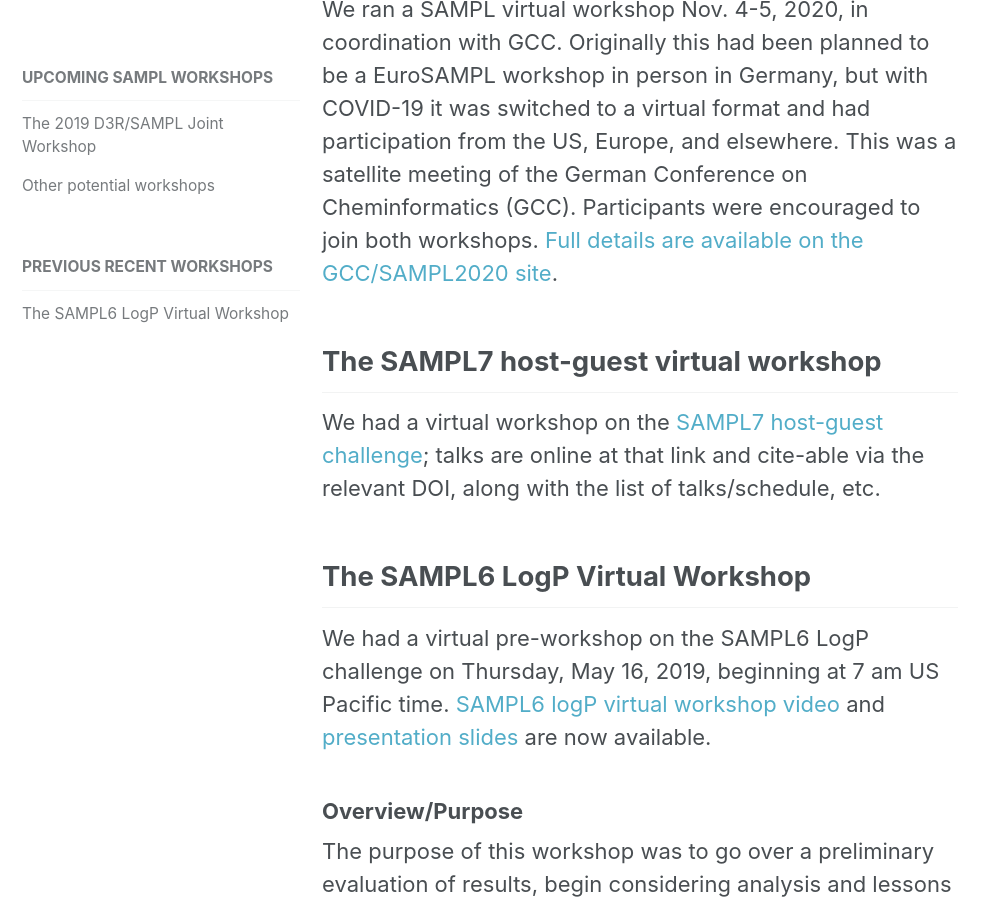
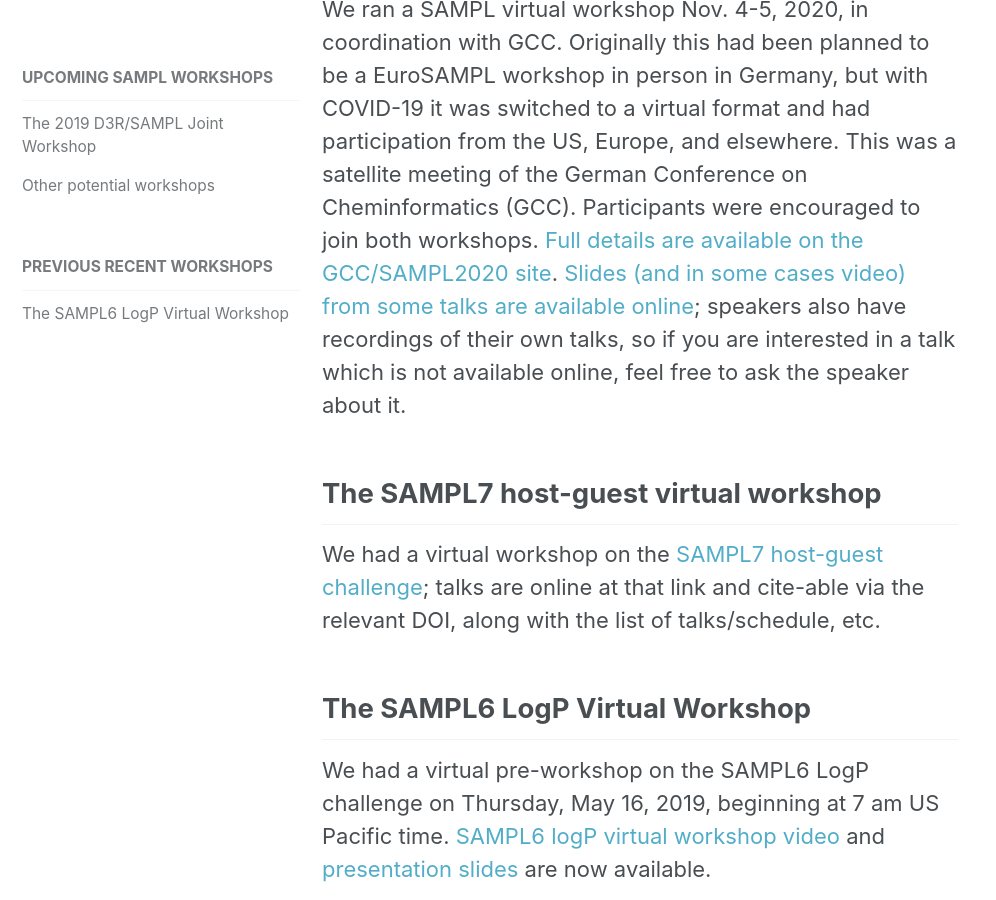
Before and after one commit to samplchallenges/samplchallenges.github.io, a Jekyll site: the page built from _current_challenges/01_workshops.md, in a window 1280 px wide and 900 px high, scrolled down 661 px. Shown: the whole window, without its empty margins (0-996 px from the left). Built offline with Jekyll 4.4.1, drawn with Linux system fonts in a browser that asks for light colours.

Commit message:
Update workshop info

```diff
--- a/_current_challenges/01_workshops.md
+++ b/_current_challenges/01_workshops.md
@@ -18,7 +18,7 @@ permalink: /current/workshops/
 
 We had a 2019 [face-to-face workshop](https://drugdesigndata.org/about/d3r-2019-workshop) Aug. 22-23, 2019 in San Diego, joint with D3R. Due to technical difficulties, talk recordings are in general not available, unfortunately.
 
-We ran a SAMPL virtual workshop Nov. 4-5, 2020, in coordination with GCC. Originally this had been planned to be a EuroSAMPL workshop in person in Germany, but with COVID-19 it was switched to a virtual format and had participation from the US, Europe, and elsewhere. This was a satellite meeting of the German Conference on Cheminformatics (GCC). Participants were encouraged to join both workshops.  [Full details are available on the GCC/SAMPL2020 site](https://www.gdch.de/gcc2020).
+We ran a SAMPL virtual workshop Nov. 4-5, 2020, in coordination with GCC. Originally this had been planned to be a EuroSAMPL workshop in person in Germany, but with COVID-19 it was switched to a virtual format and had participation from the US, Europe, and elsewhere. This was a satellite meeting of the German Conference on Cheminformatics (GCC). Participants were encouraged to join both workshops.  [Full details are available on the GCC/SAMPL2020 site](https://www.gdch.de/gcc2020). [Slides (and in some cases video) from some talks are available online](https://zenodo.org/communities/sampl/?page=1&size=20); speakers also have recordings of their own talks, so if you are interested in a talk which is not available online, feel free to ask the speaker about it.
 
 ## The SAMPL7 host-guest virtual workshop
 
```
